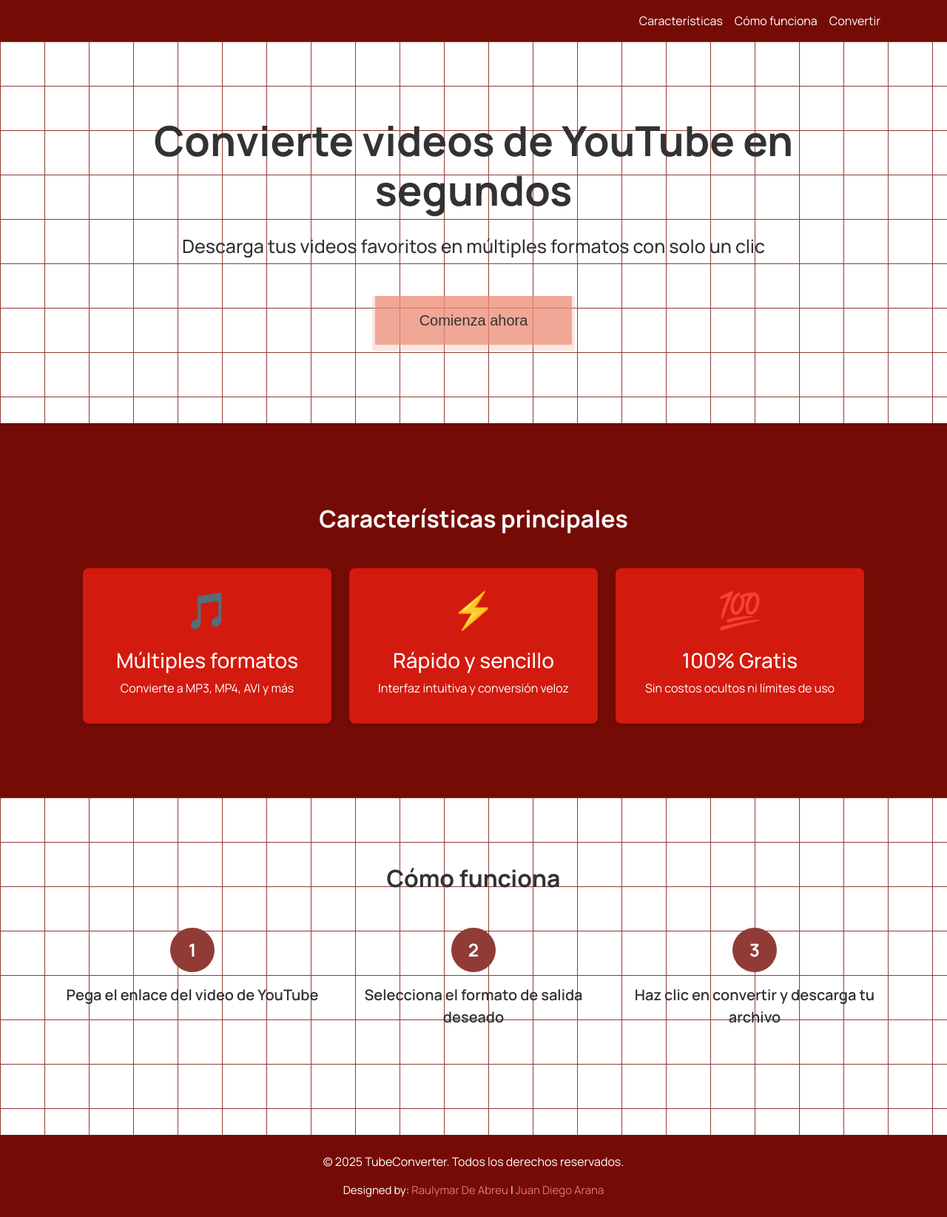
After one commit to Raudie-dev/FlaskConverter, a Flask app: template templates/landing.html in a window 1280 px wide. The commit adds this page. Shown: the whole page at 74% size. Run offline with Flask 2, Linux system fonts and the light colour scheme; the template is opened without the code that fills it, so the values that code supplies are empty.

Commit message:
cambios frontend

```diff
--- /dev/null
+++ b/templates/landing.html
@@ -0,0 +1,110 @@
+<!DOCTYPE html>
+<html lang="es">
+<head>
+    <meta charset="UTF-8">
+    <meta name="viewport" content="width=device-width, initial-scale=1.0">
+    <title>TubeConverter - Convierte videos de YouTube</title>
+    <link href="https://cdn.jsdelivr.net/npm/bootstrap@5.3.0-alpha1/dist/css/bootstrap.min.css" rel="stylesheet">
+    <link rel="stylesheet" href="static/css/styles.css">
+    <link rel="preconnect" href="https://fonts.googleapis.com">
+    <link rel="preconnect" href="https://fonts.gstatic.com" crossorigin>
+    <link href="https://fonts.googleapis.com/css2?family=Courier+Prime&family=Manrope:wght@200..800&family=Montserrat:ital,wght@0,100..900;1,100..900&display=swap" rel="stylesheet">
+</head>
+<body>
+    <nav class="navbar navbar-expand-lg navbar-dark">
+        <div class="container">
+            <button class="navbar-toggler" type="button" data-bs-toggle="collapse" data-bs-target="#navbarNav">
+                <span class="navbar-toggler-icon"></span>
+            </button>
+            <div class="collapse navbar-collapse" id="navbarNav">
+                <ul class="navbar-nav ms-auto">
+                    <li class="nav-item">
+                        <a class="nav-link" href="#features">Características</a>
+                    </li>
+                    <li class="nav-item">
+                        <a class="nav-link" href="#how-it-works">Cómo funciona</a>
+                    </li>
+                    <li class="nav-item">
+                        <a class="nav-link" href="#convert">Convertir</a>
+                    </li>
+                </ul>
+            </div>
+        </div>
+    </nav>
+
+    <header class="hero text-center">
+        <div class="container">
+            <h1 class="display-4 fw-bold mb-4">Convierte videos de YouTube en segundos</h1>
+            <p class="lead mb-5">Descarga tus videos favoritos en múltiples formatos con solo un clic</p>
+            <a href="index.html" class="button">Comienza ahora</a>
+        </div>
+    </header>
+
+    <main>
+        <section id="features" class="feature">
+            <div class="container">
+                <h2 class="text-center mb-5">Características principales</h2>
+                <div class="row g-4">
+                    <div class="col-md-4">
+                        <div class="feature-card text-center">
+                            <div class="feature-icon">🎵</div>
+                            <h3>Múltiples formatos</h3>
+                            <p>Convierte a MP3, MP4, AVI y más</p>
+                        </div>
+                    </div>
+                    <div class="col-md-4">
+                        <div class="feature-card text-center">
+                            <div class="feature-icon">⚡</div>
+                            <h3>Rápido y sencillo</h3>
+                            <p>Interfaz intuitiva y conversión veloz</p>
+                        </div>
+                    </div>
+                    <div class="col-md-4">
+                        <div class="feature-card text-center">
+                            <div class="feature-icon">💯</div>
+                            <h3>100% Gratis</h3>
+                            <p>Sin costos ocultos ni límites de uso</p>
+                        </div>
+                    </div>
+                </div>
+            </div>
+        </section>
+
+        <section id="how-it-works" class="funciones">
+            <div class="container">
+                <h2 class="text-center mb-5">Cómo funciona</h2>
+                <div class="row g-4">
+                    <div class="col-md-4">
+                        <div class="text-center">
+                            <div class="step-circle mx-auto">1</div>
+                            <p>Pega el enlace del video de YouTube</p>
+                        </div>
+                    </div>
+                    <div class="col-md-4">
+                        <div class="text-center">
+                            <div class="step-circle mx-auto">2</div>
+                            <p>Selecciona el formato de salida deseado</p>
+                        </div>
+                    </div>
+                    <div class="col-md-4">
+                        <div class="text-center">
+                            <div class="step-circle mx-auto">3</div>
+                            <p>Haz clic en convertir y descarga tu archivo</p>
+                        </div>
+                    </div>
+                </div>
+            </div>
+        </section>
+
+    <footer class="py-4 text-center">
+        <div class="container">
+            <p>&copy; 2025 TubeConverter. Todos los derechos reservados.</p>
+            <div class="credits">
+                Designed by: <a href="https://www.linkedin.com/in/raulydeabreunieves/">Raulymar De Abreu </a>  |  <a href="https://www.linkedin.com/in/juan-diego-arana-perez-2a467530b/">Juan Diego Arana</a>
+            </div>
+        </div>
+    </footer>
+
+    <script src="https://cdn.jsdelivr.net/npm/bootstrap@5.3.0-alpha1/dist/js/bootstrap.bundle.min.js"></script>
+</body>
+</html>
--- a/templates/static/css/styles.css
+++ b/templates/static/css/styles.css
@@ -0,0 +1,240 @@
+:root {
+    --primary-color: #750b05;
+    --background-color: #d31a0e;
+    --text-color: #333;
+}
+
+body {
+    font-family: "Manrope", serif;
+    font-optical-sizing: auto;
+    font-style: normal;
+    color: var(--text-color);
+    background: linear-gradient(
+        90deg,
+        transparent,
+        rgba(255, 255, 255, 0.2),
+        transparent
+    );
+}
+
+h2{
+    color: var(--heading-color);
+    margin: 10px 0 0 0;
+    font-size: 32px;
+    font-weight: 700;
+    font-family: var(--heading-font);
+}
+
+.navbar {
+    background-color: var(--primary-color);
+}
+
+.navbar-brand, .nav-link {
+    color: white !important;
+}
+
+.hero {
+    background-color: #e5e5f7;
+    opacity: 0.8;
+    background-image:  linear-gradient(#750b05 1px, transparent 1px), linear-gradient(to right, #750b05 1px, #ffffff 1px);
+    background-size: 60px 60px;
+    color: rgb(0, 0, 0);
+    padding: 100px 0;
+}
+
+.hero p {
+    font-size: 25px;
+    font-weight: 500;
+}
+
+.hero a {
+    display: inline-block;
+    padding: 18px 60px;
+    background-color: #e76f51c0;
+    color: rgb(0, 0, 0);
+    text-decoration: none;
+    font-family: Arial, sans-serif;
+    font-weight: 500;
+    font-size: 20px;
+    border-radius: 1px;
+    position: relative;
+    overflow: hidden;
+    transition: all 0.3s ease;
+    box-shadow: 0 4px 0px 4px rgba(231, 111, 81, 0.2);
+}
+
+.hero a::before {
+    content: '';
+    position: absolute;
+    top: 0;
+    left: -100%;
+    width: 100%;
+    height: 2px;
+    background: rgba(255, 255, 255, 0.8);
+    transition: all 0.5s ease;
+}
+
+.hero a::after {
+    content: '';
+    position: absolute;
+    bottom: 0;
+    right: -100%;
+    width: 100%;
+    height: 2px;
+    background: rgba(255, 255, 255, 0.8);
+    transition: all 0.5s ease;
+}
+
+.hero a:hover {
+    transform: translateY(-3px) scale(1.05);
+    box-shadow: 0 8px 25px rgba(231, 111, 81, 0.4);
+    background: #e95f3d;
+}
+
+.hero a:hover::before {
+    left: 100%;
+}
+
+.hero a:hover::after {
+    right: 100%;
+}
+
+.hero a:active {
+    transform: scale(1.15);
+}
+
+.hero a span {
+    position: relative;
+    z-index: 1;
+}
+
+.hero a span::before {
+    content: '';
+    position: absolute;
+    top: 0;
+    left: -100%;
+    width: 100%;
+    height: 100%;
+    transition: 0.8s;
+    z-index: -1;
+}
+
+.hero a:hover span::before {
+    left: 100%;
+}
+
+@keyframes pulse {
+    0% {
+        box-shadow: 0 0 0 0 rgba(231, 111, 81, 0.4);
+    }
+    70% {
+        box-shadow: 0 0 0 10px rgba(231, 111, 81, 0);
+    }
+    100% {
+        box-shadow: 0 0 0 0 rgba(231, 111, 81, 0);
+    }
+}
+
+.hero a:hover {
+    animation: pulse 1.5s infinite;
+}
+
+.feature-card {
+    background-color:var(--background-color);
+    border-radius: 8px;
+    padding: 20px;
+    box-shadow: 0 4px 6px rgba(0, 0, 0, 0.1);
+    height: 100%;
+    transition: transform 0.3s ease;
+}
+
+.feature{
+    color: #ffffff;
+    background-color: var(--primary-color);
+    padding: 100px;
+}
+
+.feature-card:hover {
+    transform: translateY(-5px);
+    box-shadow: 1px 9px 11px #380907;
+}
+
+.feature-icon {
+    font-size: 3rem;
+    margin-bottom: 1rem;
+}
+
+.step-circle {
+    width: 60px;
+    height: 60px;
+    background-color: var(--primary-color);
+    color: white;
+    border-radius: 50%;
+    display: flex;
+    align-items: center;
+    justify-content: center;
+    font-size: 1.5rem;
+    font-weight: bold;
+    margin-bottom: 1rem;
+}
+
+#how-it-works{
+    opacity: 0.8;
+    background-image:  linear-gradient(#750b05 1px, transparent 1px), linear-gradient(to right, #750b05 1px, #ffffff 1px);
+    background-size: 60px 60px;
+    color: black;
+}
+
+#how-it-works p{
+    font-weight: 600;
+    font-size: 20px;
+}
+
+.funciones{
+    padding-top: 5rem;
+    padding-bottom: 8rem;
+}
+
+.convert-section {
+    background-color: white;
+    border-radius: 8px;
+    padding: 40px;
+    box-shadow: 0 4px 6px rgba(0, 0, 0, 0.1);
+}
+
+.btn-primary {
+    background-color: var(--primary-color);
+    border-color: var(--primary-color);
+}
+
+.btn-primary:hover {
+    background-color: #3a7bd5;
+    border-color: #3a7bd5;
+}
+
+.btn-outline-primary {
+    color: var(--primary-color);
+    border-color: var(--primary-color);
+}
+
+.btn-outline-primary:hover {
+    background-color: var(--primary-color);
+    color: white;
+}
+
+footer {
+    background-color: var(--primary-color);
+    color: white;
+}
+
+footer .credits{
+    text-decoration: none;
+    margin-top: 10px;
+    font-size: 15px;
+    text-align: center;
+}
+
+footer a{
+    text-decoration: none;
+    color: rgb(219, 119, 119);
+}
```
Also changed, not shown: templates/index.html (+36 -40 lines), templates/static/css/style.css (added, +121 -0 lines), templates/static/script.js (added, +76 -0 lines).
